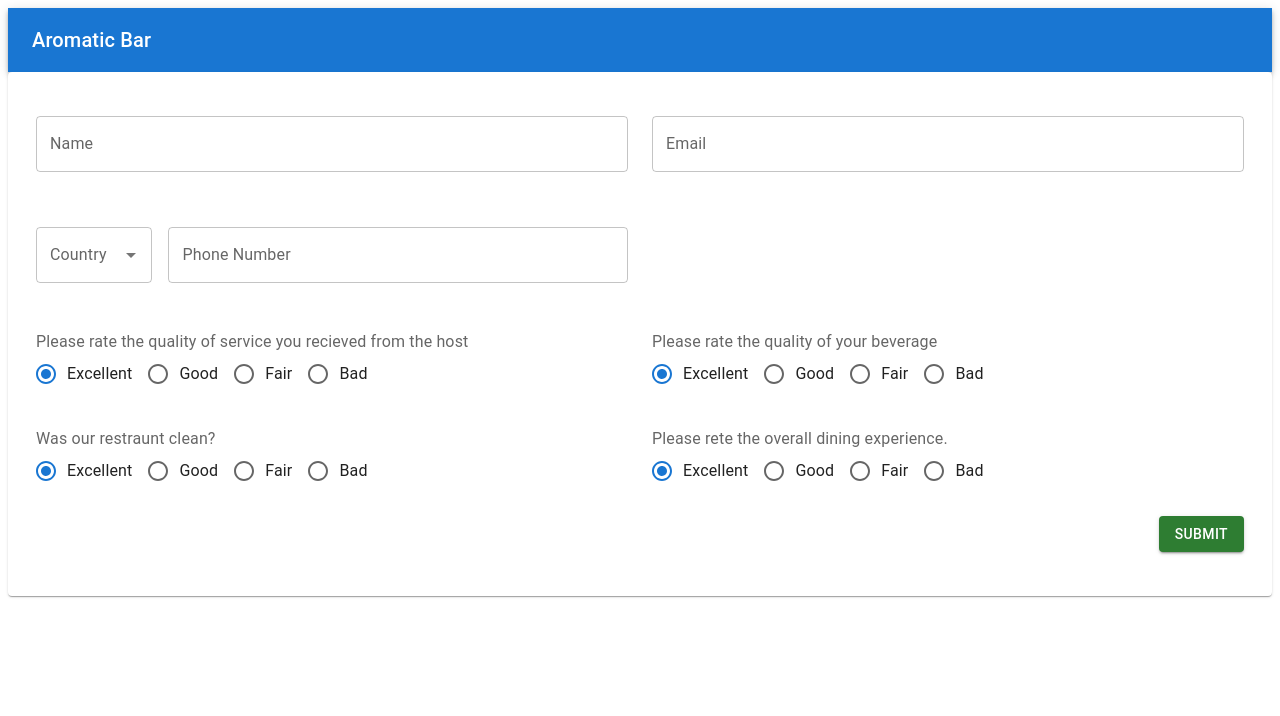
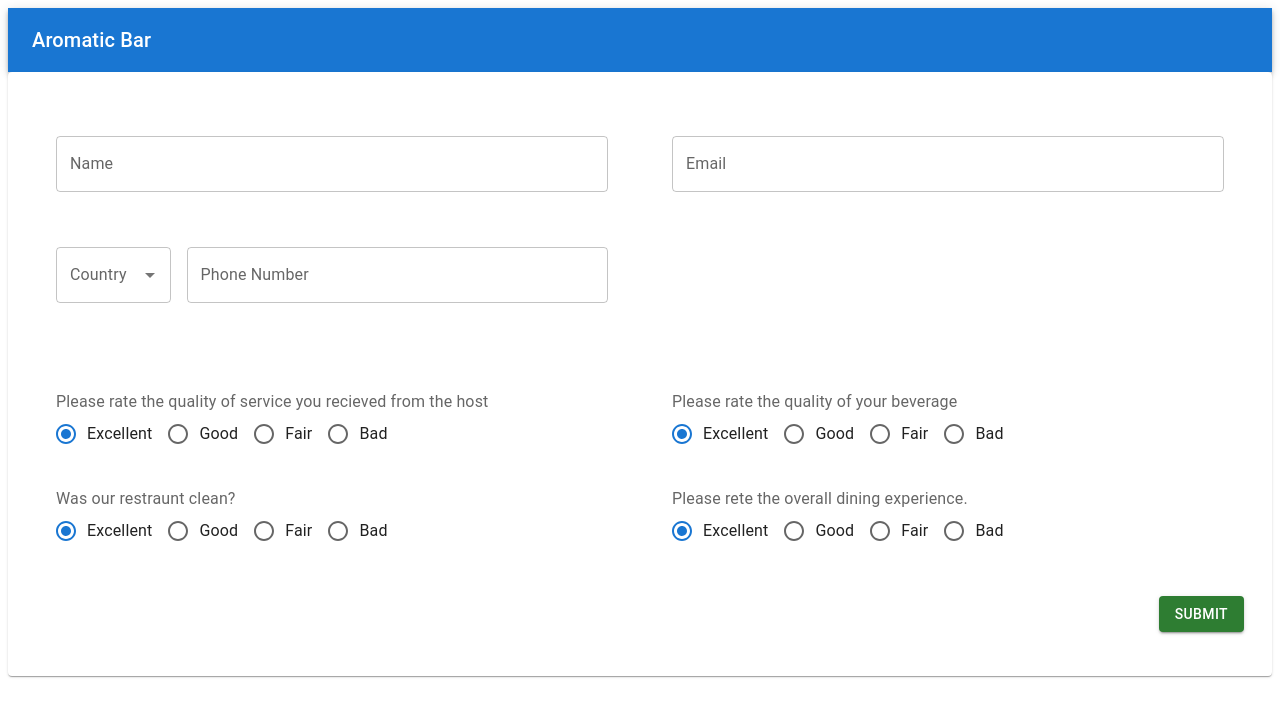
Before and after one commit to thisIsAditya/React_F-G_Aditya, a React (Create React App) app: page / in a window 1280 px wide. Shown: the top 716 px of the page. Built offline with nearby package versions, Linux system fonts and the light colour scheme.

Commit message:
Extracted the rating from form component

```diff
--- a/src/components/Feedback/feedback-form.js
+++ b/src/components/Feedback/feedback-form.js
@@ -3,25 +3,25 @@ import {
   Box,
   Button,
   FormControl,
-  FormControlLabel,
   FormHelperText,
-  FormLabel,
   Grid,
   Paper,
-  Radio,
-  RadioGroup,
   Stack,
   TextField,
 } from "@mui/material";
-
 import { styled } from "@mui/system";
 import { countries } from "../../constants";
 import { useState } from "react";
 import { isEmail } from "utils";
 import { isValidName } from "utils/form";
+import RatingRadioGroup from "./rating-radio-group";
 
 const StyledPaper = styled(Paper)(({ theme }) => ({
   padding: theme.spacing(4, 2),
+}));
+
+const StyledItemStack = styled(Stack)(({ theme }) => ({
+  padding: theme.spacing(4),
 }));
 
 const FeedbackForm = () => {
@@ -122,7 +122,7 @@ const FeedbackForm = () => {
         <Grid container>
           {/* Left Side */}
           <Grid item xs={12} md={6}>
-            <Stack spacing={4} sx={{ padding: "12px" }}>
+            <StyledItemStack spacing={4}>
               {/* Name */}
               <FormControl>
                 <TextField
@@ -187,11 +187,11 @@ const FeedbackForm = () => {
                   </FormHelperText>
                 </FormControl>
               </Stack>
-            </Stack>
+            </StyledItemStack>
           </Grid>
           {/* Right Side */}
           <Grid item xs={12} md={6}>
-            <Stack spacing={4} sx={{ padding: "12px" }}>
+            <StyledItemStack spacing={4}>
               {/* Email */}
               <FormControl>
                 <TextField
@@ -207,144 +207,43 @@ const FeedbackForm = () => {
                   {error.email}
                 </FormHelperText>
               </FormControl>
-            </Stack>
+            </StyledItemStack>
           </Grid>
           {/* Left Side */}
           <Grid item xs={12} md={6}>
-            <Stack spacing={4} sx={{ padding: "12px" }}>
-              <FormControl>
-                <FormLabel>
-                  Please rate the quality of service you recieved from the host
-                </FormLabel>
-                <RadioGroup
-                  row
-                  name="serviceQuality"
-                  onChange={handleChange}
-                  value={form.serviceQuality}
-                >
-                  <FormControlLabel
-                    value="excellent"
-                    control={<Radio />}
-                    label="Excellent"
-                  />
-                  <FormControlLabel
-                    value="good"
-                    control={<Radio />}
-                    label="Good"
-                  />
-                  <FormControlLabel
-                    value="fair"
-                    control={<Radio />}
-                    label="Fair"
-                  />
-                  <FormControlLabel
-                    value="bad"
-                    control={<Radio />}
-                    label="Bad"
-                  />
-                </RadioGroup>
-              </FormControl>
+            <StyledItemStack spacing={4}>
+              <RatingRadioGroup
+                label="Please rate the quality of service you recieved from the host"
+                value={form.serviceQuality}
+                handleChange={handleChange}
+                name="serviceQuality"
+              ></RatingRadioGroup>
 
-              <FormControl>
-                <FormLabel>Was our restraunt clean?</FormLabel>
-                <RadioGroup
-                  row
-                  name="restrauntCleanliness"
-                  onChange={handleChange}
-                  value={form.restrauntCleanliness}
-                >
-                  <FormControlLabel
-                    value="excellent"
-                    control={<Radio />}
-                    label="Excellent"
-                  />
-                  <FormControlLabel
-                    value="good"
-                    control={<Radio />}
-                    label="Good"
-                  />
-                  <FormControlLabel
-                    value="fair"
-                    control={<Radio />}
-                    label="Fair"
-                  />
-                  <FormControlLabel
-                    value="bad"
-                    control={<Radio />}
-                    label="Bad"
-                  />
-                </RadioGroup>
-              </FormControl>
-            </Stack>
+              <RatingRadioGroup
+                label="Was our restraunt clean?"
+                value={form.restrauntCleanliness}
+                handleChange={handleChange}
+                name="restrauntCleanliness"
+              ></RatingRadioGroup>
+            </StyledItemStack>
           </Grid>
           {/* Right Side */}
           <Grid item xs={12} md={6}>
-            <Stack spacing={4} sx={{ padding: "12px" }}>
-              <FormControl>
-                <FormLabel>Please rate the quality of your beverage</FormLabel>
+            <StyledItemStack spacing={4}>
+              <RatingRadioGroup
+                label="Please rate the quality of your beverage"
+                value={form.beverageQuality}
+                handleChange={handleChange}
+                name="beverageQuality"
+              ></RatingRadioGroup>
 
-                <RadioGroup
-                  row
-                  name="beverageQuality"
-                  onChange={handleChange}
-                  value={form.beverageQuality}
-                >
-                  <FormControlLabel
-                    value="excellent"
-                    control={<Radio />}
-                    label="Excellent"
-                  />
-                  <FormControlLabel
-                    value="good"
-                    control={<Radio />}
-                    label="Good"
-                  />
-                  <FormControlLabel
-                    value="fair"
-                    control={<Radio />}
-                    label="Fair"
-                  />
-                  <FormControlLabel
-                    value="bad"
-                    control={<Radio />}
-                    label="Bad"
-                  />
-                </RadioGroup>
-              </FormControl>
-
-              <FormControl>
-                <FormLabel>
-                  Please rete the overall dining experience.
-                </FormLabel>
-                <RadioGroup
-                  row
-                  name="overallExperience"
-                  onChange={handleChange}
-                  value={form.overallExperience}
-                >
-                  <FormControlLabel
-                    value="excellent"
-                    control={<Radio />}
-                    label="Excellent"
-                  />
-                  <FormControlLabel
-                    value="good"
-                    control={<Radio />}
-                    label="Good"
-                  />
-                  <FormControlLabel
-                    value="fair"
-                    control={<Radio />}
-                    label="Fair"
-                  />
-                  <FormControlLabel
-                    value="bad"
-                    control={<Radio />}
-                    label="Bad"
-                  />
-                </RadioGroup>
-              </FormControl>
-            </Stack>
+              <RatingRadioGroup
+                label="Please rete the overall dining experience."
+                value={form.overallExperience}
+                handleChange={handleChange}
+                name="overallExperience"
+              ></RatingRadioGroup>
+            </StyledItemStack>
           </Grid>
           {/* Submit Button  */}
           <Grid item xs={12}>
--- /dev/null
+++ b/src/components/Feedback/rating-radio-group.js
@@ -0,0 +1,27 @@
+import {
+  FormControl,
+  FormControlLabel,
+  FormLabel,
+  Radio,
+  RadioGroup,
+} from "@mui/material";
+
+function RatingRadioGroup({ handleChange, value, name, label }) {
+  return (
+    <FormControl>
+      <FormLabel>{label}</FormLabel>
+      <RadioGroup row name={name} onChange={handleChange} value={value}>
+        <FormControlLabel
+          value="excellent"
+          control={<Radio />}
+          label="Excellent"
+        />
+        <FormControlLabel value="good" control={<Radio />} label="Good" />
+        <FormControlLabel value="fair" control={<Radio />} label="Fair" />
+        <FormControlLabel value="bad" control={<Radio />} label="Bad" />
+      </RadioGroup>
+    </FormControl>
+  );
+}
+
+export default RatingRadioGroup;
--- a/src/components/Header/header.js
+++ b/src/components/Header/header.js
@@ -1,19 +1,19 @@
 import AppBar from "@mui/material/AppBar";
 import Toolbar from "@mui/material/Toolbar";
 import Typography from "@mui/material/Typography";
+import { styled } from "@mui/system";
+
+const StyledTypography = styled(Typography)(() => ({
+  flexGrow: 1,
+}));
+
 function Header() {
   return (
     <AppBar position="static">
       <Toolbar>
-        <Typography
-          variant="h6"
-          component="div"
-          sx={{
-            flexGrow: 1,
-          }}
-        >
+        <StyledTypography variant="h6" component="div">
           Aromatic Bar
-        </Typography>
+        </StyledTypography>
       </Toolbar>
     </AppBar>
   );
```
